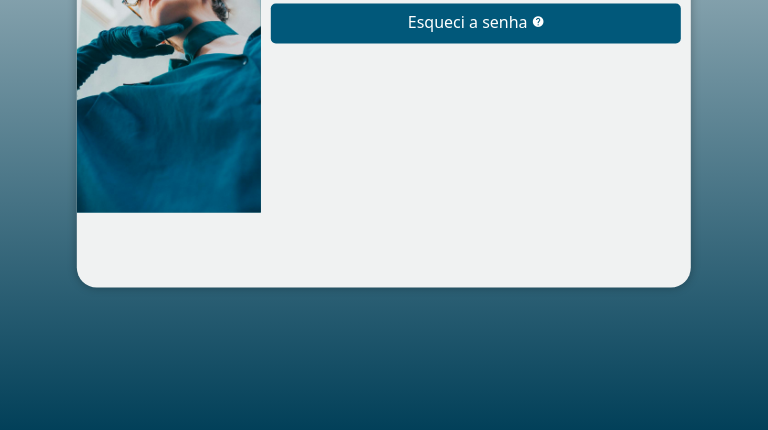
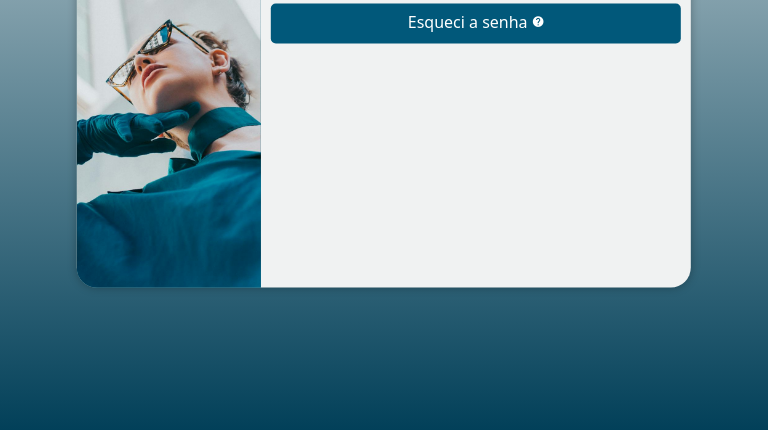
Before and after one commit to alisonadriel/projeto-login, a plain HTML site: page index.html in a window 768 px wide. Shown: the part 370-800 px from the top of the page. Drawn offline with Linux system fonts and the light colour scheme.

Commit message:
ajeitando responsividade

```diff
--- a/estilos/media-query.css
+++ b/estilos/media-query.css
@@ -24,7 +24,7 @@ telas maiores: acima de 1200px
 section#Login > div#imagem {
     float: left;
     width: 24vw;
-    height: 55vh;
+    height: 74vh;
 }
 
 section#Login > div#formulario{
```
